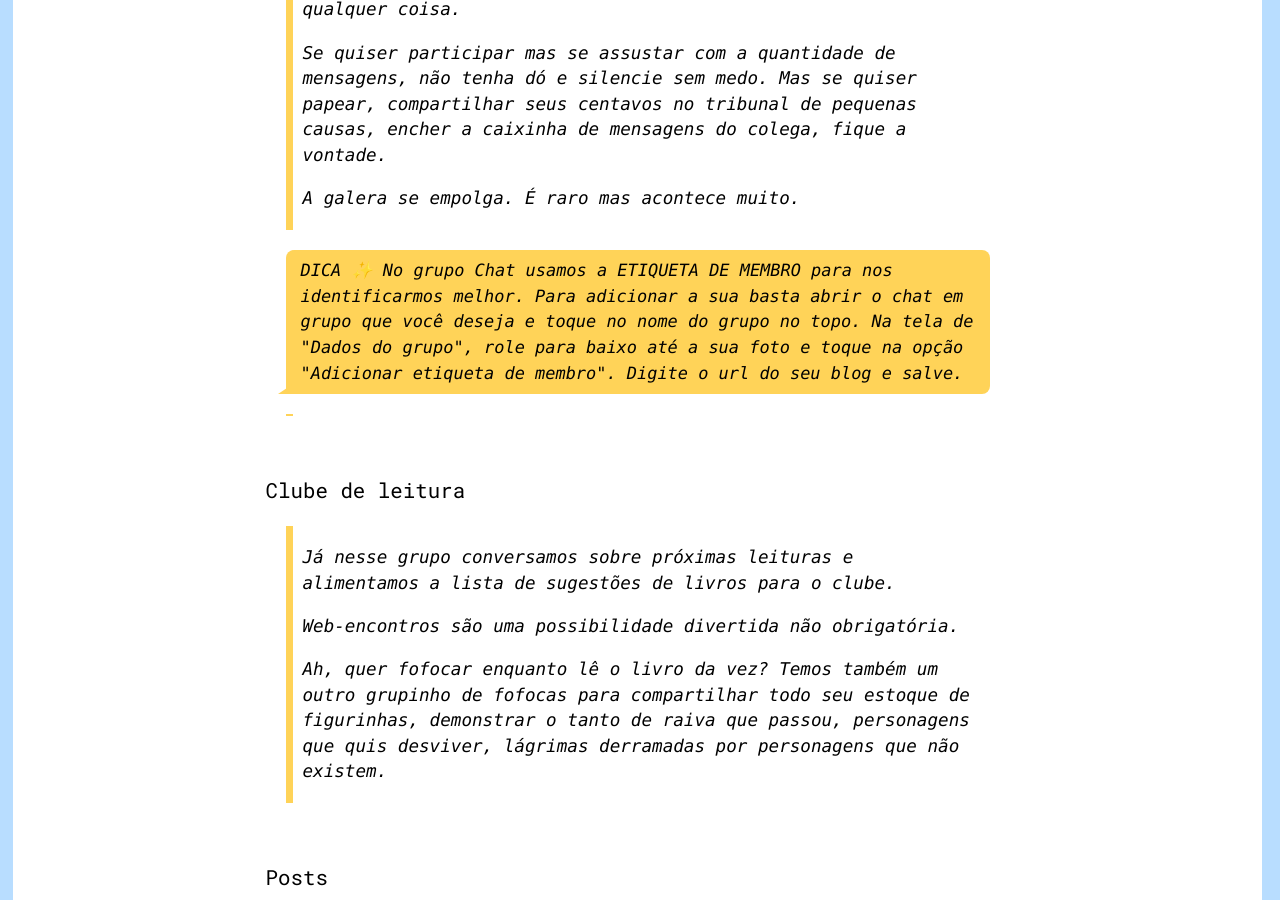
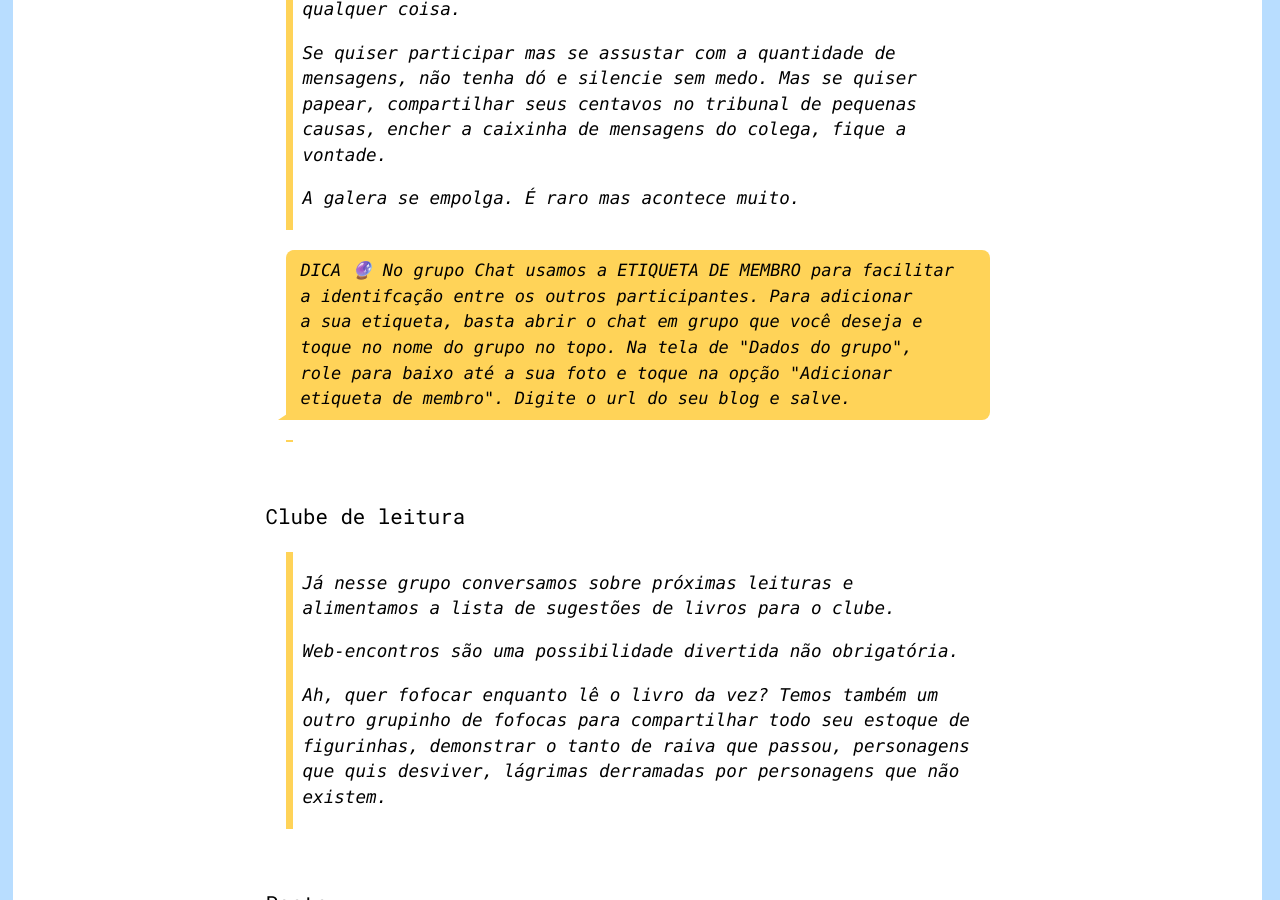
Before and after one commit to bamoretti/entreblogs, a Jekyll site: the page built from no-whatsapp.md, in a window 1280 px wide and 900 px high, scrolled down 933 px. Built offline with Jekyll 4.4.1, drawn with Linux system fonts in a browser that asks for light colours; comment, search, counter and statistics services are not loaded.

Commit message:
Revise member tag instructions in no-whatsapp.md
Updated the member tag advice for clarity and improved wording.

```diff
--- a/no-whatsapp.md
+++ b/no-whatsapp.md
@@ -15,7 +15,7 @@
 >
 > A galera se empolga. É raro mas acontece muito.
 >
-<blockquote class="fleabag"> DICA ✨ No grupo Chat usamos a ETIQUETA DE MEMBRO para nos identificarmos melhor. Para adicionar a sua basta abrir o chat em grupo que você deseja e toque no nome do grupo no topo. Na tela de "Dados do grupo", role para baixo até a sua foto e toque na opção "Adicionar etiqueta de membro". Digite o url do seu blog e salve.</blockquote>
+<blockquote class="fleabag"> DICA 🔮 No grupo Chat usamos a ETIQUETA DE MEMBRO para facilitar a identifcação entre os outros participantes. Para adicionar a sua etiqueta, basta abrir o chat em grupo que você deseja e toque no nome do grupo no topo. Na tela de "Dados do grupo", role para baixo até a sua foto e toque na opção "Adicionar etiqueta de membro". Digite o url do seu blog e salve.</blockquote>
 >
 <h4>Clube de leitura</h4>
 > Já nesse grupo conversamos sobre próximas leituras e alimentamos a lista de sugestões de livros para o clube.
```
